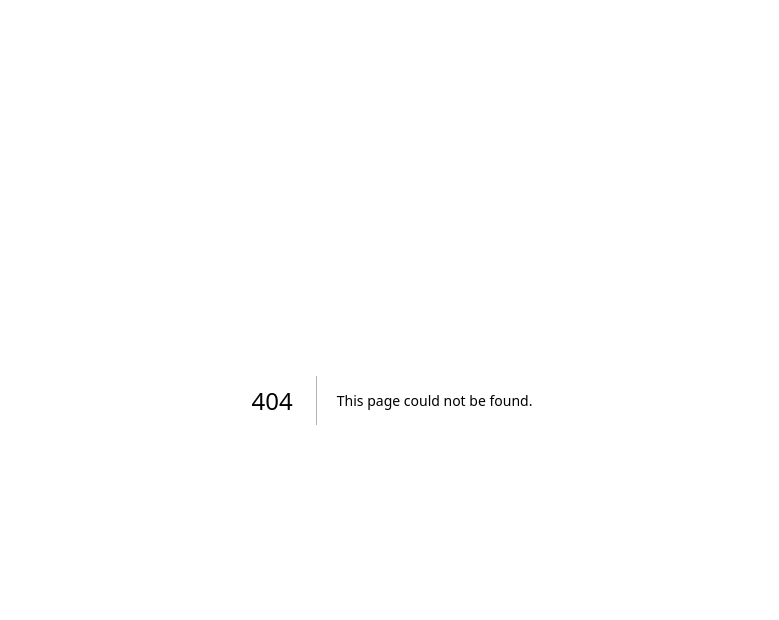
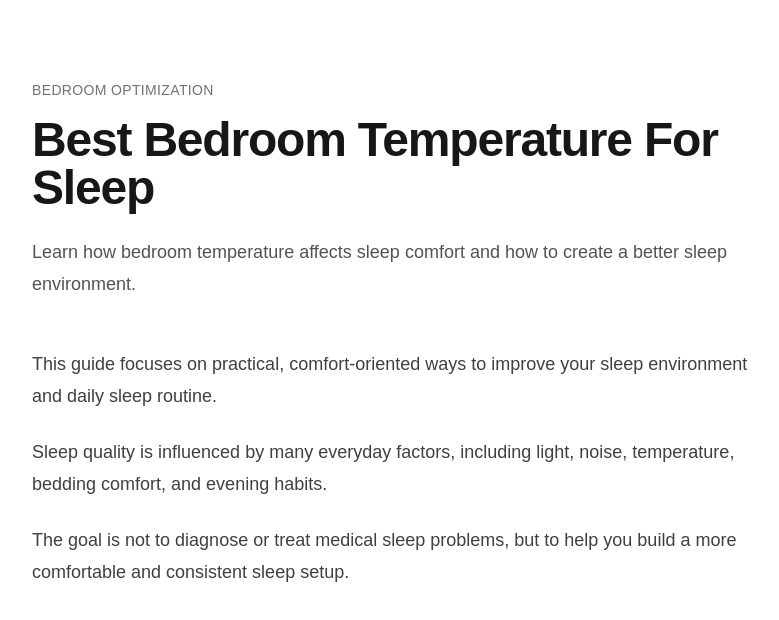
Before and after one commit to Lee-ciang/sleep-project, a Next.js app: page /guides/best-bedroom-temperature-for-sleep in a window 1280 px wide. Before the commit this address had no page. Shown: the top 620 px of the page, without its empty margins (248-1027 px from the left). Built offline with nearby package versions, Linux system fonts and the light colour scheme.

Commit message:
Build initial Sleep Project SEO architecture

```diff
--- /dev/null
+++ b/app/best/page.tsx
@@ -0,0 +1,42 @@
+export const metadata = {
+  title: "Best Sleep Products",
+  description:
+    "Discover the best sleep products for comfort, relaxation, and better sleep quality.",
+};
+
+export default function BestPage() {
+  return (
+    <main className="mx-auto max-w-5xl px-6 py-20">
+      <h1 className="text-5xl font-bold tracking-tight">
+        Best Sleep Products
+      </h1>
+
+      <p className="mt-6 max-w-2xl text-lg leading-8 text-zinc-600">
+        Discover sleep products designed to improve comfort, reduce noise,
+        improve darkness, and create a better sleep environment.
+      </p>
+
+      <div className="mt-12 grid gap-6 md:grid-cols-2">
+        <article className="rounded-2xl border border-zinc-200 p-6">
+          <h2 className="text-2xl font-semibold">
+            Best Sleep Masks
+          </h2>
+
+          <p className="mt-3 text-zinc-600">
+            Comfortable sleep masks for deeper and darker sleep environments.
+          </p>
+        </article>
+
+        <article className="rounded-2xl border border-zinc-200 p-6">
+          <h2 className="text-2xl font-semibold">
+            Best White Noise Machines
+          </h2>
+
+          <p className="mt-3 text-zinc-600">
+            Reduce unwanted noise and improve nighttime relaxation.
+          </p>
+        </article>
+      </div>
+    </main>
+  );
+}
--- /dev/null
+++ b/app/guides/[slug]/page.tsx
@@ -0,0 +1,72 @@
+import { getAllGuides, getGuideBySlug } from "@/lib/guides";
+import { notFound } from "next/navigation";
+
+type GuidePageProps = {
+  params: Promise<{
+    slug: string;
+  }>;
+};
+
+export function generateStaticParams() {
+  return getAllGuides().map((guide) => ({
+    slug: guide.slug,
+  }));
+}
+
+export async function generateMetadata({ params }: GuidePageProps) {
+  const { slug } = await params;
+  const guide = getGuideBySlug(slug);
+
+  if (!guide) {
+    return {
+      title: "Guide Not Found",
+    };
+  }
+
+  return {
+    title: guide.title,
+    description: guide.description,
+  };
+}
+
+export default async function GuidePage({ params }: GuidePageProps) {
+  const { slug } = await params;
+  const guide = getGuideBySlug(slug);
+
+  if (!guide) {
+    notFound();
+  }
+
+  return (
+    <main className="mx-auto max-w-3xl px-6 py-20">
+      <p className="text-sm font-medium uppercase tracking-wide text-zinc-500">
+        {guide.category}
+      </p>
+
+      <h1 className="mt-4 text-5xl font-bold tracking-tight">
+        {guide.title}
+      </h1>
+
+      <p className="mt-6 text-lg leading-8 text-zinc-600">
+        {guide.description}
+      </p>
+
+      <section className="mt-12 space-y-6 text-lg leading-8 text-zinc-700">
+        <p>
+          This guide focuses on practical, comfort-oriented ways to improve your
+          sleep environment and daily sleep routine.
+        </p>
+
+        <p>
+          Sleep quality is influenced by many everyday factors, including light,
+          noise, temperature, bedding comfort, and evening habits.
+        </p>
+
+        <p>
+          The goal is not to diagnose or treat medical sleep problems, but to
+          help you build a more comfortable and consistent sleep setup.
+        </p>
+      </section>
+    </main>
+  );
+}
--- /dev/null
+++ b/app/guides/page.tsx
@@ -0,0 +1,43 @@
+export const metadata = {
+  title: "Sleep Guides",
+  description:
+    "Explore practical sleep guides for better sleep habits, bedroom optimization, and sleep comfort.",
+};
+
+export default function GuidesPage() {
+  return (
+    <main className="mx-auto max-w-5xl px-6 py-20">
+      <h1 className="text-5xl font-bold tracking-tight">
+        Sleep Guides
+      </h1>
+
+      <p className="mt-6 max-w-2xl text-lg leading-8 text-zinc-600">
+        Explore practical guides designed to help improve sleep quality through
+        better habits, better environments, and better sleep setups.
+      </p>
+
+      <div className="mt-12 grid gap-6 md:grid-cols-2">
+        <article className="rounded-2xl border border-zinc-200 p-6">
+          <h2 className="text-2xl font-semibold">
+            How To Sleep Better Naturally
+          </h2>
+
+          <p className="mt-3 text-zinc-600">
+            Simple lifestyle and environment improvements that support better
+            sleep quality.
+          </p>
+        </article>
+
+        <article className="rounded-2xl border border-zinc-200 p-6">
+          <h2 className="text-2xl font-semibold">
+            Best Bedroom Temperature For Sleep
+          </h2>
+
+          <p className="mt-3 text-zinc-600">
+            Learn how room temperature affects comfort and sleep quality.
+          </p>
+        </article>
+      </div>
+    </main>
+  );
+}
--- a/app/layout.tsx
+++ b/app/layout.tsx
@@ -1,20 +1,41 @@
 import type { Metadata } from "next";
-import { Geist, Geist_Mono } from "next/font/google";
 import "./globals.css";
 
-const geistSans = Geist({
-  variable: "--font-geist-sans",
-  subsets: ["latin"],
-});
+export const metadata: Metadata = {
+  title: {
+    default: "Sleep Project",
+    template: "%s | Sleep Project",
+  },
 
-const geistMono = Geist_Mono({
-  variable: "--font-geist-mono",
-  subsets: ["latin"],
-});
+  description:
+    "Sleep Project helps you improve sleep quality through better sleep environments, bedroom optimization, sleep products, and practical sleep guides.",
 
-export const metadata: Metadata = {
-  title: "Create Next App",
-  description: "Generated by create next app",
+  keywords: [
+    "sleep better",
+    "sleep environment",
+    "bedroom optimization",
+    "sleep setup",
+    "sleep products",
+    "better sleep habits",
+    "sleep guides",
+  ],
+
+  metadataBase: new URL("https://sleep-project.vercel.app"),
+
+  openGraph: {
+    title: "Sleep Project",
+    description:
+      "Improve sleep quality with better sleep environments and practical sleep guides.",
+    url: "https://sleep-project.vercel.app",
+    siteName: "Sleep Project",
+    locale: "en_US",
+    type: "website",
+  },
+
+  robots: {
+    index: true,
+    follow: true,
+  },
 };
 
 export default function RootLayout({
@@ -23,11 +44,8 @@ export default function RootLayout({
   children: React.ReactNode;
 }>) {
   return (
-    <html
-      lang="en"
-      className={`${geistSans.variable} ${geistMono.variable} h-full antialiased`}
-    >
-      <body className="min-h-full flex flex-col">{children}</body>
+    <html lang="en">
+      <body>{children}</body>
     </html>
   );
 }
--- a/app/page.tsx
+++ b/app/page.tsx
@@ -1,65 +1,65 @@
-import Image from "next/image";
-
 export default function Home() {
   return (
-    <div className="flex flex-col flex-1 items-center justify-center bg-zinc-50 font-sans dark:bg-black">
-      <main className="flex flex-1 w-full max-w-3xl flex-col items-center justify-between py-32 px-16 bg-white dark:bg-black sm:items-start">
-        <Image
-          className="dark:invert"
-          src="/next.svg"
-          alt="Next.js logo"
-          width={100}
-          height={20}
-          priority
-        />
-        <div className="flex flex-col items-center gap-6 text-center sm:items-start sm:text-left">
-          <h1 className="max-w-xs text-3xl font-semibold leading-10 tracking-tight text-black dark:text-zinc-50">
-            To get started, edit the page.tsx file.
+    <main className="min-h-screen bg-white text-zinc-900">
+      <section className="mx-auto flex max-w-5xl flex-col items-center px-6 py-24 text-center">
+        <h1 className="max-w-4xl text-5xl font-bold leading-tight tracking-tight sm:text-6xl">
+          Better Sleep Starts With A Better Sleep Environment
         </h1>
-          <p className="max-w-md text-lg leading-8 text-zinc-600 dark:text-zinc-400">
-            Looking for a starting point or more instructions? Head over to{" "}
+
+        <p className="mt-8 max-w-2xl text-lg leading-8 text-zinc-600">
+          Discover practical sleep setup ideas, bedroom optimization tips,
+          sleep products, and comfort-focused guides designed to help you sleep
+          better naturally.
+        </p>
+
+        <div className="mt-10 flex flex-wrap justify-center gap-4">
           <a
-              href="https://vercel.com/templates?framework=next.js&utm_source=create-next-app&utm_medium=appdir-template-tw&utm_campaign=create-next-app"
-              className="font-medium text-zinc-950 dark:text-zinc-50"
+            href="/guides"
+            className="rounded-full bg-black px-6 py-3 text-white transition hover:bg-zinc-800"
           >
-              Templates
-            </a>{" "}
-            or the{" "}
+            Explore Sleep Guides
+          </a>
+
           <a
-              href="https://nextjs.org/learn?utm_source=create-next-app&utm_medium=appdir-template-tw&utm_campaign=create-next-app"
-              className="font-medium text-zinc-950 dark:text-zinc-50"
+            href="/best"
+            className="rounded-full border border-zinc-300 px-6 py-3 transition hover:bg-zinc-100"
           >
-              Learning
-            </a>{" "}
-            center.
+            Best Sleep Products
+          </a>
+        </div>
+      </section>
+
+      <section className="mx-auto grid max-w-6xl gap-6 px-6 pb-24 md:grid-cols-3">
+        <div className="rounded-2xl border border-zinc-200 p-6">
+          <h2 className="text-xl font-semibold">
+            Bedroom Optimization
+          </h2>
+
+          <p className="mt-3 text-zinc-600">
+            Improve lighting, temperature, noise control, and sleep comfort.
           </p>
         </div>
-        <div className="flex flex-col gap-4 text-base font-medium sm:flex-row">
-          <a
-            className="flex h-12 w-full items-center justify-center gap-2 rounded-full bg-foreground px-5 text-background transition-colors hover:bg-[#383838] dark:hover:bg-[#ccc] md:w-[158px]"
-            href="https://vercel.com/new?utm_source=create-next-app&utm_medium=appdir-template-tw&utm_campaign=create-next-app"
-            target="_blank"
-            rel="noopener noreferrer"
-          >
-            <Image
-              className="dark:invert"
-              src="/vercel.svg"
-              alt="Vercel logomark"
-              width={16}
-              height={16}
-            />
-            Deploy Now
-          </a>
-          <a
-            className="flex h-12 w-full items-center justify-center rounded-full border border-solid border-black/[.08] px-5 transition-colors hover:border-transparent hover:bg-black/[.04] dark:border-white/[.145] dark:hover:bg-[#1a1a1a] md:w-[158px]"
-            href="https://nextjs.org/docs?utm_source=create-next-app&utm_medium=appdir-template-tw&utm_campaign=create-next-app"
-            target="_blank"
-            rel="noopener noreferrer"
-          >
-            Documentation
-          </a>
+
+        <div className="rounded-2xl border border-zinc-200 p-6">
+          <h2 className="text-xl font-semibold">
+            Sleep Product Reviews
+          </h2>
+
+          <p className="mt-3 text-zinc-600">
+            Discover pillows, sleep masks, blackout curtains, and more.
+          </p>
         </div>
+
+        <div className="rounded-2xl border border-zinc-200 p-6">
+          <h2 className="text-xl font-semibold">
+            Better Sleep Habits
+          </h2>
+
+          <p className="mt-3 text-zinc-600">
+            Build healthier nighttime routines and sustainable sleep habits.
+          </p>
+        </div>
+      </section>
     </main>
-    </div>
   );
 }
--- /dev/null
+++ b/app/robots.ts
@@ -0,0 +1,11 @@
+import type { MetadataRoute } from "next";
+
+export default function robots(): MetadataRoute.Robots {
+  return {
+    rules: {
+      userAgent: "*",
+      allow: "/",
+    },
+    sitemap: "https://sleep-project.vercel.app/sitemap.xml",
+  };
+}
--- /dev/null
+++ b/lib/guides.ts
@@ -0,0 +1,31 @@
+export type Guide = {
+  slug: string;
+  title: string;
+  description: string;
+  category: string;
+};
+
+export const guides: Guide[] = [
+  {
+    slug: "how-to-sleep-better-naturally",
+    title: "How To Sleep Better Naturally",
+    description:
+      "Practical comfort, lifestyle, and sleep environment tips to support better sleep naturally.",
+    category: "Sleep Habits",
+  },
+  {
+    slug: "best-bedroom-temperature-for-sleep",
+    title: "Best Bedroom Temperature For Sleep",
+    description:
+      "Learn how bedroom temperature affects sleep comfort and how to create a better sleep environment.",
+    category: "Bedroom Optimization",
+  },
+];
+
+export function getAllGuides() {
+  return guides;
+}
+
+export function getGuideBySlug(slug: string) {
+  return guides.find((guide) => guide.slug === slug);
+}
```
Also changed, not shown: app/sitemap.ts (added, +26 -0 lines). Lines whose indentation alone changed are shown as unchanged.
